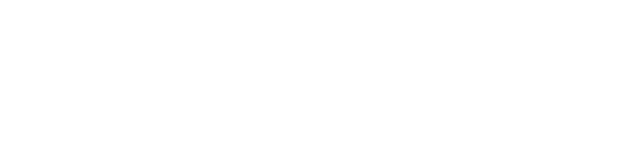
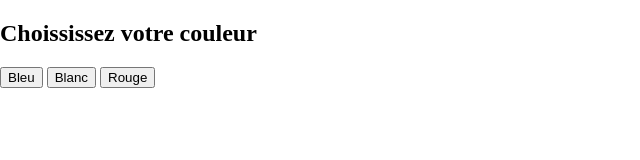
Before and after one commit to LaurieLM/cookies_Exercice, a plain HTML site: page index.html in a window 1280 px wide. Shown: the whole page, without its empty margins (0-640 px from the left). Drawn offline with Linux system fonts and the light colour scheme.

Commit message:
feature/ add structure html

```diff
--- a/index.html
+++ b/index.html
@@ -10,7 +10,12 @@
 </head>
 
 <body>
-
+    <div class="container">
+        <h2>Choississez votre couleur</h2>
+        <button id="button-blue">Bleu</button>
+        <button id="button-white">Blanc</button>
+        <button id="button-red">Rouge</button>
+    </div>
 </body>
 
 </html>
```
